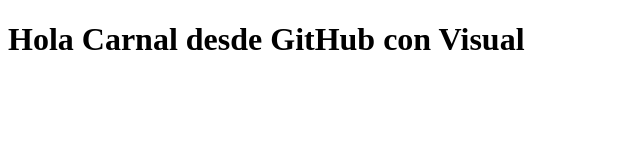
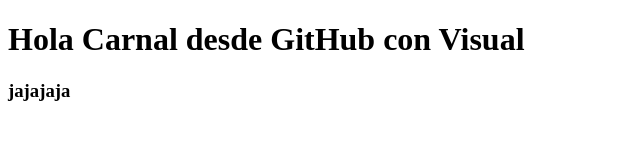
Before and after one commit to djpikajjhz/oneproject, a plain HTML site: page turistaEmoeGit/turistaEmoeGit/index.html in a window 1280 px wide. Shown: the full height of the page, 0-640 px from the left. Drawn offline with Linux system fonts and the light colour scheme.

Commit message:
agregue un jajaja

```diff
--- a/turistaEmoeGit/turistaEmoeGit/index.html
+++ b/turistaEmoeGit/turistaEmoeGit/index.html
@@ -6,5 +6,6 @@
 </head>
 <body>
     <h1>Hola Carnal desde GitHub con Visual</h1>
+    <h3>jajajaja</h3>
 </body>
 </html>
```
